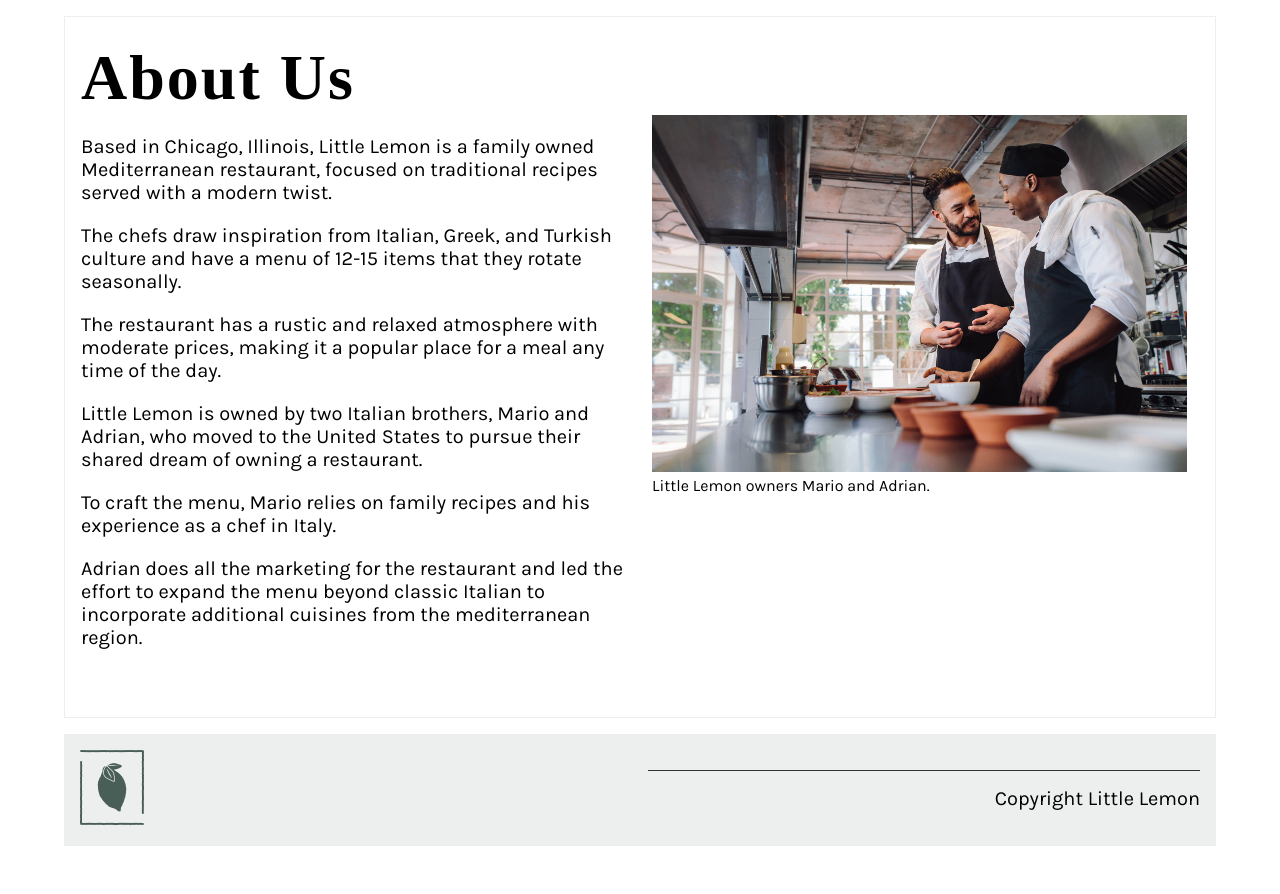
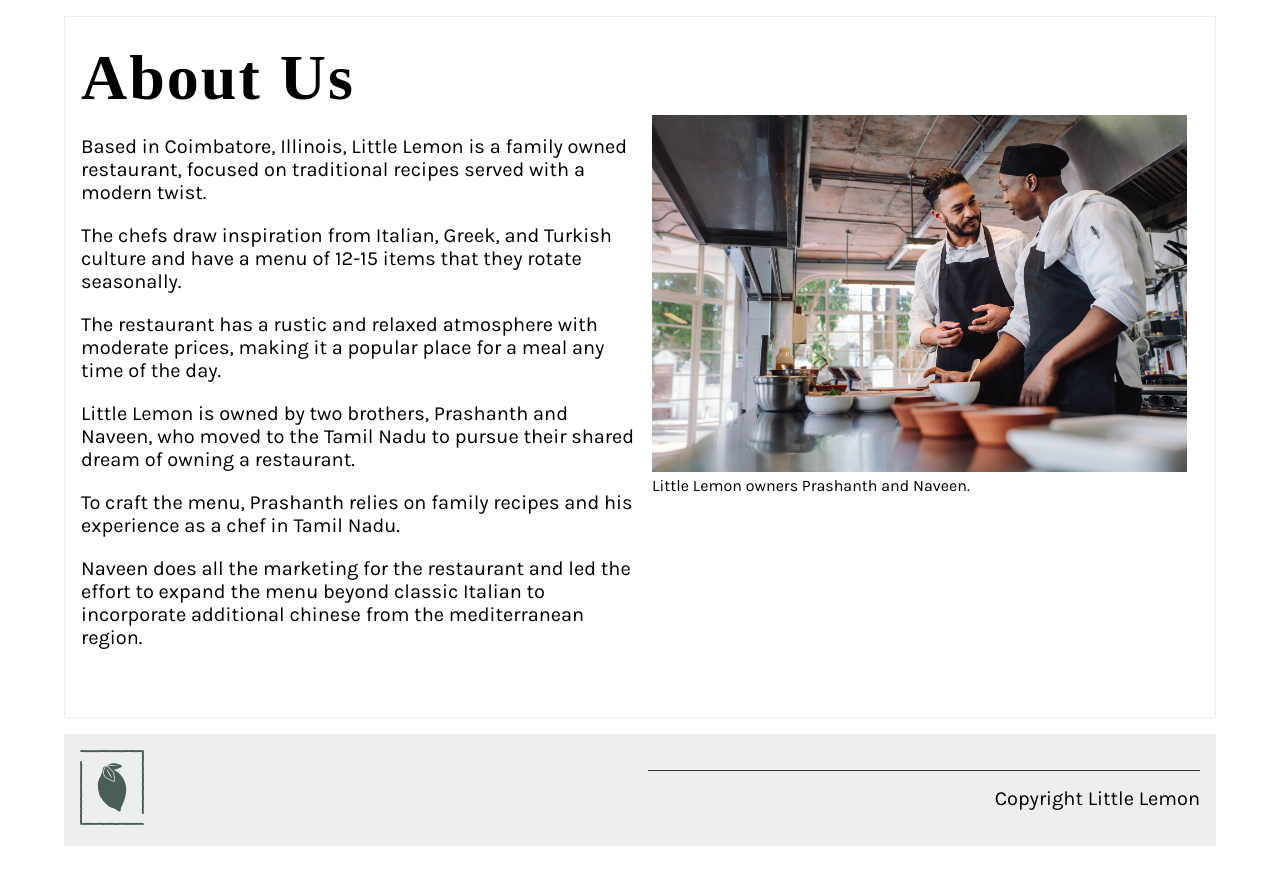
Before and after one commit to popinzz9609/Restaurant_WebPage-main, a Django app: page /about/ in a window 1280 px wide. Shown: the part 244-1138 px from the top of the page. Run offline with Django 4.2, Linux system fonts and the light colour scheme; some web fonts are replaced.

Commit message:
firstchange

```diff
--- a/restaurant/templates/about.html
+++ b/restaurant/templates/about.html
@@ -7,8 +7,7 @@
       <!--Begin col-->
       <div class="column">
         <p>
-          Based in Chicago, Illinois, Little Lemon is a family owned
-          Mediterranean restaurant, focused on traditional recipes served with a
+          Based in Coimbatore, Illinois, Little Lemon is a family owned restaurant, focused on traditional recipes served with a
           modern twist.
         </p>
         <p>
@@ -22,20 +21,20 @@
         </p>
 
         <p>
-          Little Lemon is owned by two Italian brothers, Mario and Adrian, who
-          moved to the United States to pursue their shared dream of owning a
+          Little Lemon is owned by two brothers, Prashanth and Naveen, who
+          moved to the Tamil Nadu to pursue their shared dream of owning a
           restaurant.
         </p>
 
         <p>
-          To craft the menu, Mario relies on family recipes and his experience
-          as a chef in Italy.
+          To craft the menu, Prashanth relies on family recipes and his experience
+          as a chef in Tamil Nadu.
         </p>
 
         <p>
-          Adrian does all the marketing for the restaurant and led the effort to
+          Naveen does all the marketing for the restaurant and led the effort to
           expand the menu beyond classic Italian to incorporate additional
-          cuisines from the mediterranean region.
+          chinese from the mediterranean region.
         </p>
       </div>
       <!--End col-->
@@ -48,7 +47,7 @@
             alt="Mario and Adrian"
           />
           <figcaption class="figure-caption">
-            Little Lemon owners Mario and Adrian.
+            Little Lemon owners Prashanth and Naveen.
           </figcaption>
         </figure>
       </div>
```
